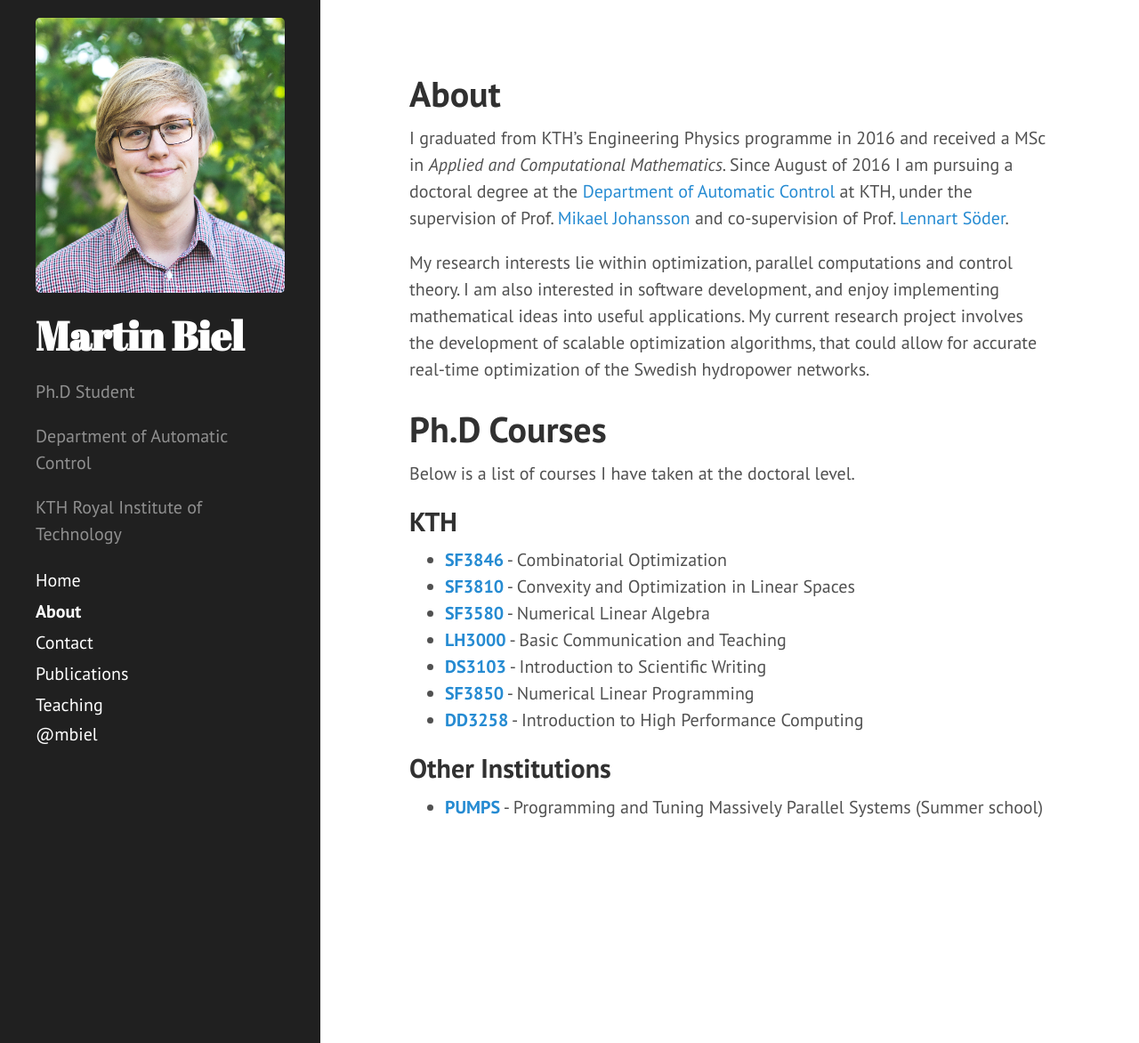
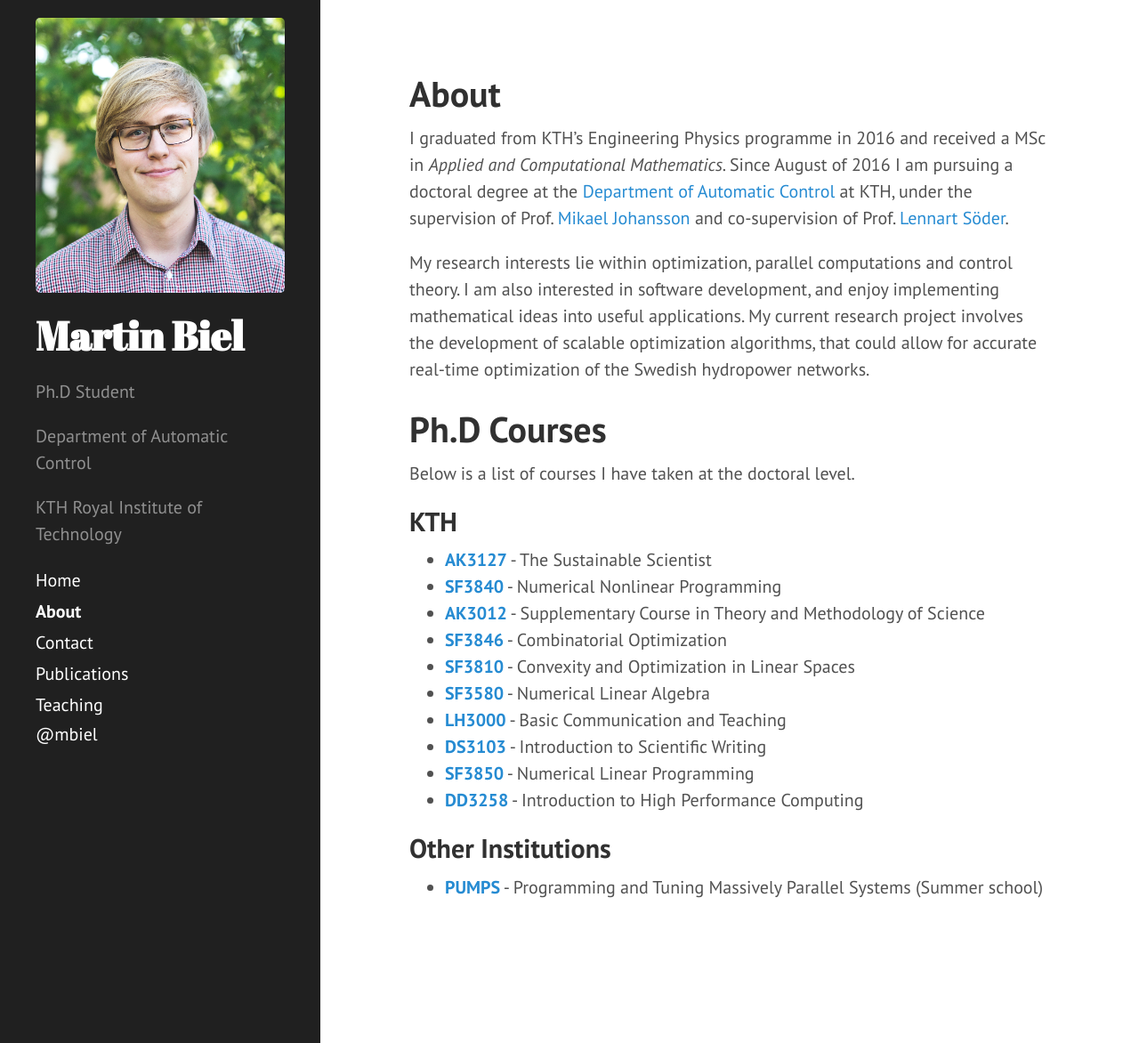
Before and after one commit to martinbiel/martinbiel.github.io, a Jekyll site: the page built from about/about.md, in a window 1280 px wide and 1172 px high. Shown: the whole window at 89% size. Built offline with Jekyll 4.4.1, drawn with Linux system fonts in a browser that asks for light colours.

Commit message:
Added spring 2018 courses to course list

```diff
--- a/about/about.md
+++ b/about/about.md
@@ -11,6 +11,9 @@ My research interests lie within optimization, parallel computations and control
 # Ph.D Courses
 Below is a list of courses I have taken at the doctoral level.
 ## KTH
+* [**AK3127**](https://www.kth.se/student/kurser/kurs/AK3127?l=en) - The Sustainable Scientist
+* [**SF3840**](https://www.kth.se/student/kurser/kurs/SF2840?l=en) - Numerical Nonlinear Programming
+* [**AK3012**](https://www.kth.se/student/kurser/kurs/AK3012?l=en) - Supplementary Course in Theory and Methodology of Science
 * [**SF3846**](https://www.kth.se/student/kurser/kurs/SF3846?l=en) - Combinatorial Optimization
 * [**SF3810**](https://www.kth.se/student/kurser/kurs/SF3810?l=en) - Convexity and Optimization in Linear Spaces
 * [**SF3580**](https://www.kth.se/student/kurser/kurs/SF3580?l=en) - Numerical Linear Algebra
```
